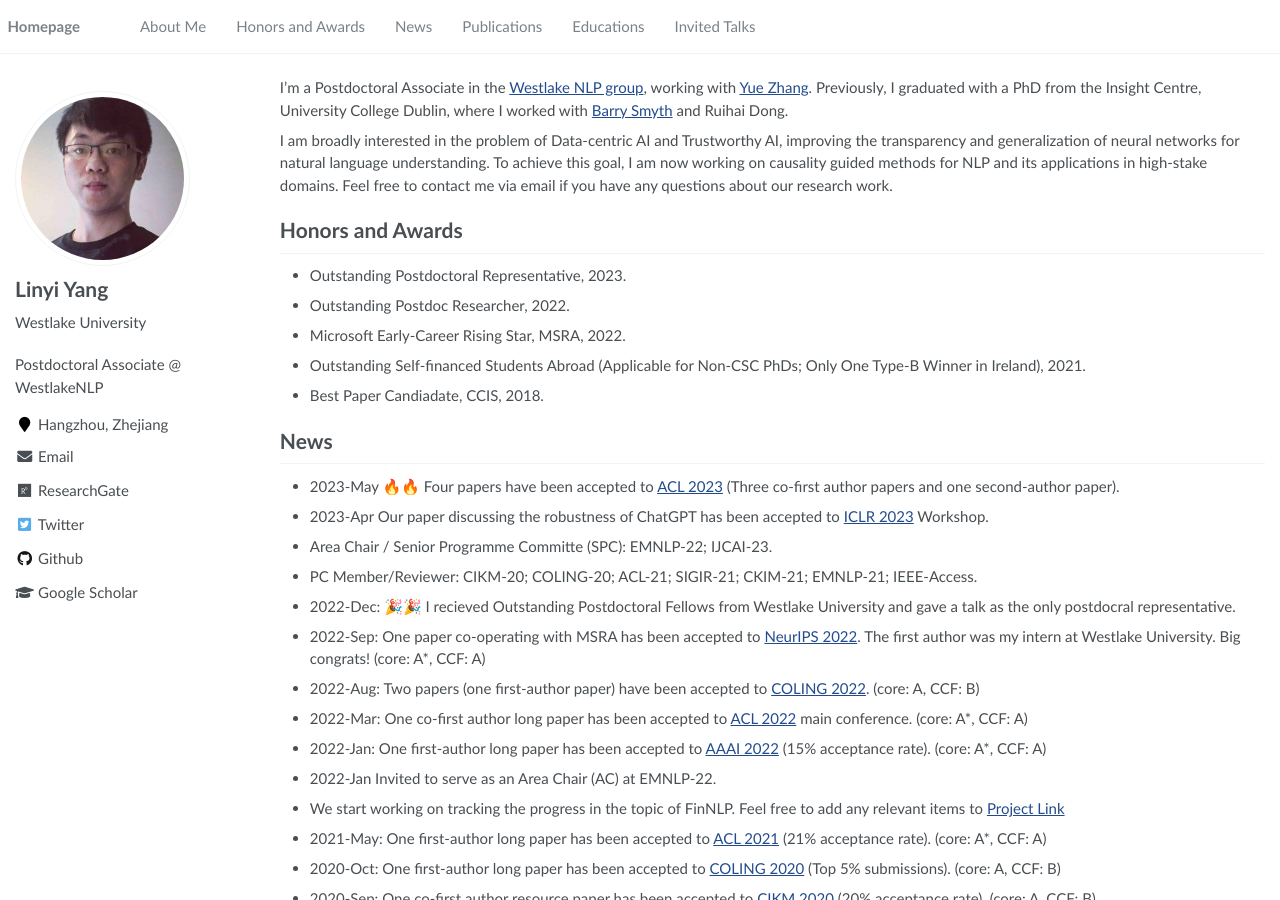
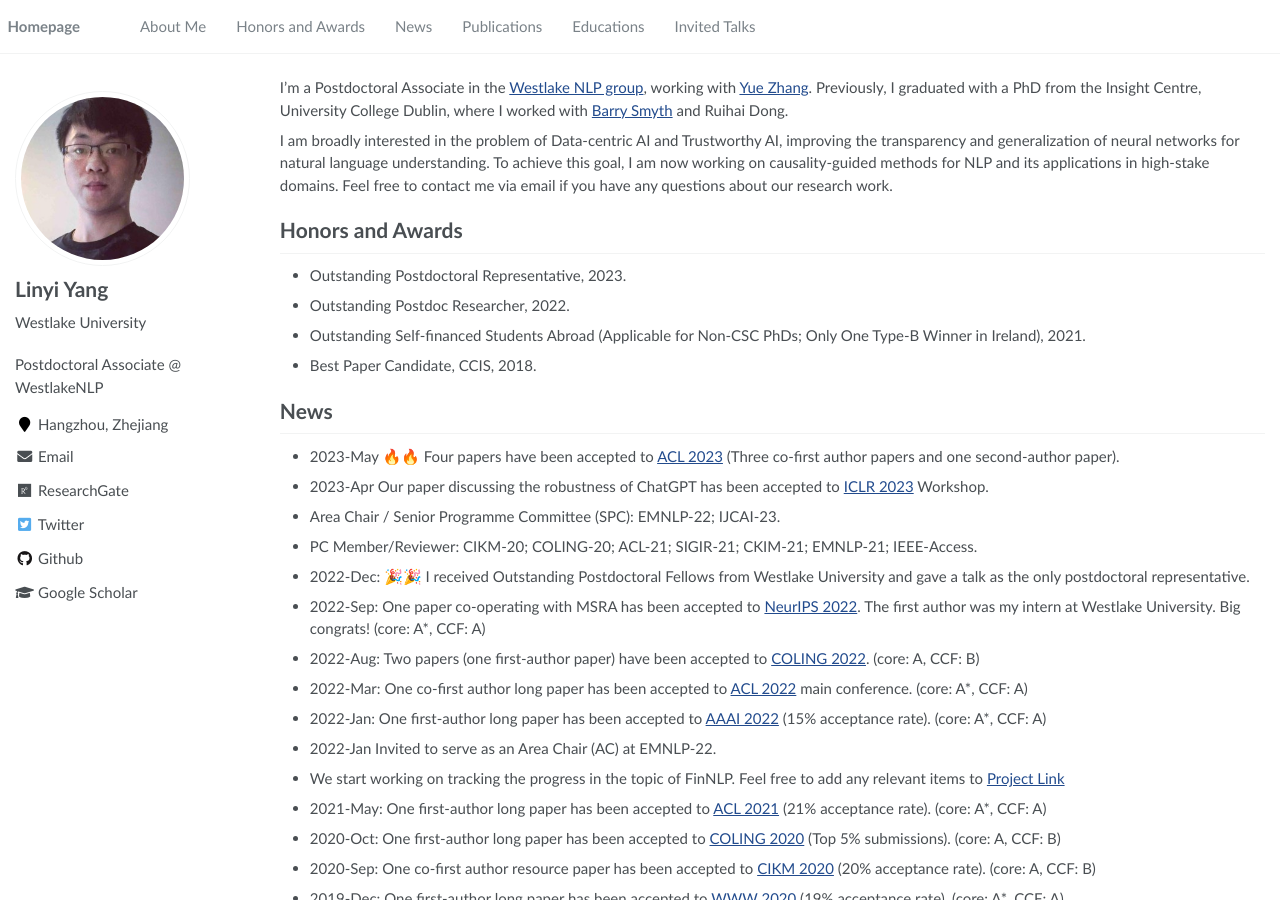
Before and after one commit to YangLinyi/yanglinyi.github.io, a Jekyll site: the page built from _pages/about.md, in a window 1280 px wide and 900 px high. Built offline with Jekyll 4.4.1, drawn with Linux system fonts in a browser that asks for light colours.

Commit message:
Update about.md

```diff
--- a/_pages/about.md
+++ b/_pages/about.md
@@ -19,22 +19,21 @@ redirect_from:
 
 I’m a Postdoctoral Associate in the [Westlake NLP group](https://westlakenlp.netlify.app/), working with [Yue Zhang](https://frcchang.github.io/). Previously, I graduated with a PhD from the Insight Centre, University College Dublin, where I worked with [Barry Smyth](https://people.ucd.ie/barry.smyth) and Ruihai Dong.
 
-I am broadly interested in the problem of Data-centric AI and Trustworthy AI, improving the transparency and generalization of neural networks for natural language understanding. To achieve this goal, I am now working on causality guided methods for NLP and its applications in high-stake domains. Feel free to contact me via email if you have any questions about our research work.
+I am broadly interested in the problem of Data-centric AI and Trustworthy AI, improving the transparency and generalization of neural networks for natural language understanding. To achieve this goal, I am now working on causality-guided methods for NLP and its applications in high-stake domains. Feel free to contact me via email if you have any questions about our research work.
 
 # Honors and Awards
 
 - Outstanding Postdoctoral Representative, 2023.
 - Outstanding Postdoc Researcher, 2022.
-- Microsoft Early-Career Rising Star, MSRA, 2022.
 - Outstanding Self-financed Students Abroad (Applicable for Non-CSC PhDs; Only One Type-B Winner in Ireland), 2021.
-- Best Paper Candiadate, CCIS, 2018.
+- Best Paper Candidate, CCIS, 2018.
 
 # News
 - 2023-May 🔥🔥 Four papers have been accepted to [ACL 2023](https://2023.aclweb.org/) (Three co-first author papers and one second-author paper).
 - 2023-Apr Our paper discussing the robustness of ChatGPT has been accepted to [ICLR 2023](https://arxiv.org/abs/2302.12095) Workshop.
-- Area Chair / Senior Programme Committe (SPC): EMNLP-22; IJCAI-23.
+- Area Chair / Senior Programme Committee (SPC): EMNLP-22; IJCAI-23.
 - PC Member/Reviewer: CIKM-20; COLING-20; ACL-21; SIGIR-21; CKIM-21; EMNLP-21; IEEE-Access.
-- 2022-Dec: 🎉🎉 I recieved Outstanding Postdoctoral Fellows from Westlake University and gave a talk as the only postdocral representative.
+- 2022-Dec: 🎉🎉 I received Outstanding Postdoctoral Fellows from Westlake University and gave a talk as the only postdoctoral representative.
 - 2022-Sep: One paper co-operating with MSRA has been accepted to [NeurIPS 2022](https://arxiv.org/pdf/2208.07204/). The first author was my intern at Westlake University. Big congrats! (core: A*, CCF: A)
 - 2022-Aug: Two papers (one first-author paper) have been accepted to [COLING 2022](https://coling2022.org/). (core: A, CCF: B)
 - 2022-Mar: One co-first author long paper has been accepted to [ACL 2022](https://www.2022.aclweb.org/) main conference. (core: A*, CCF: A)
```
